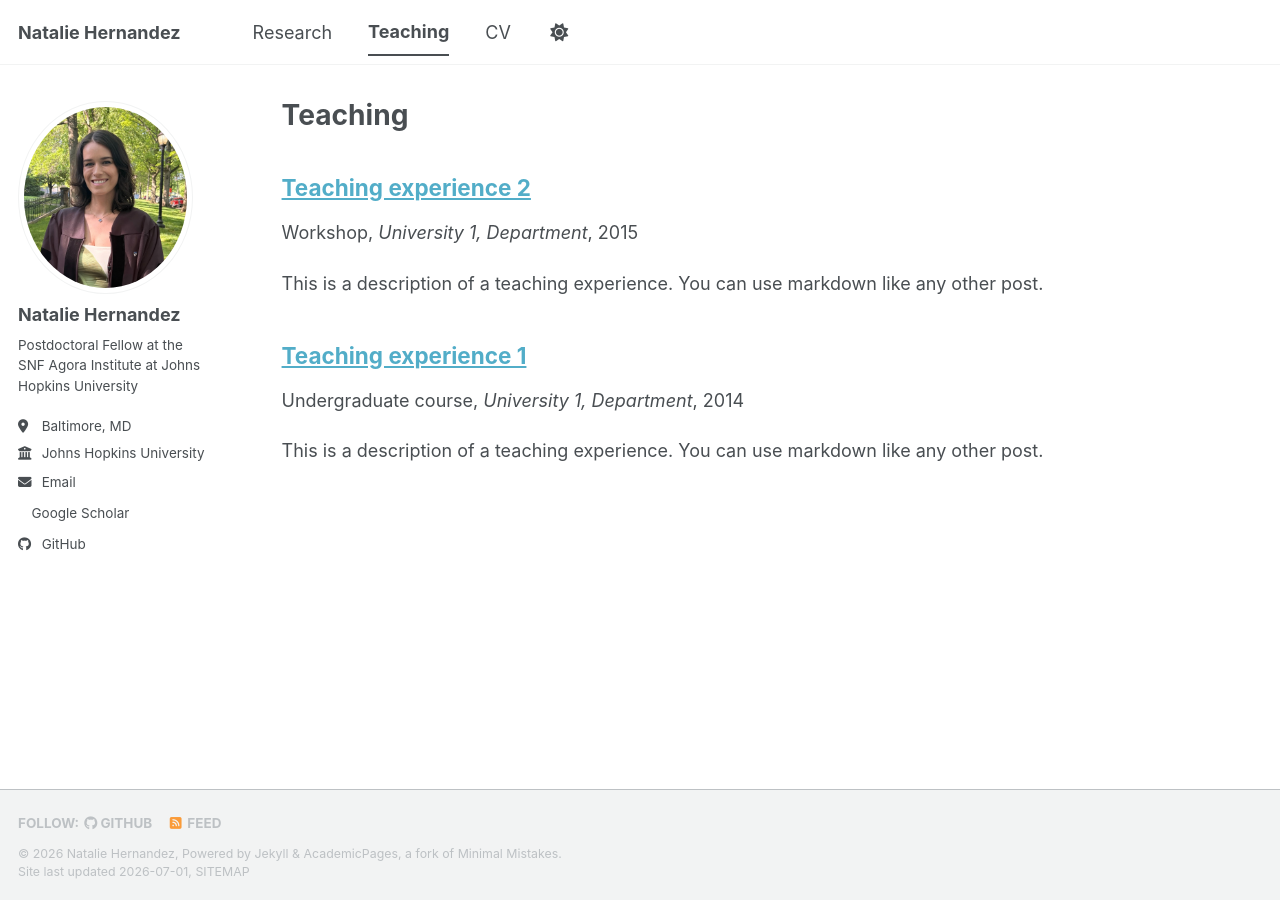
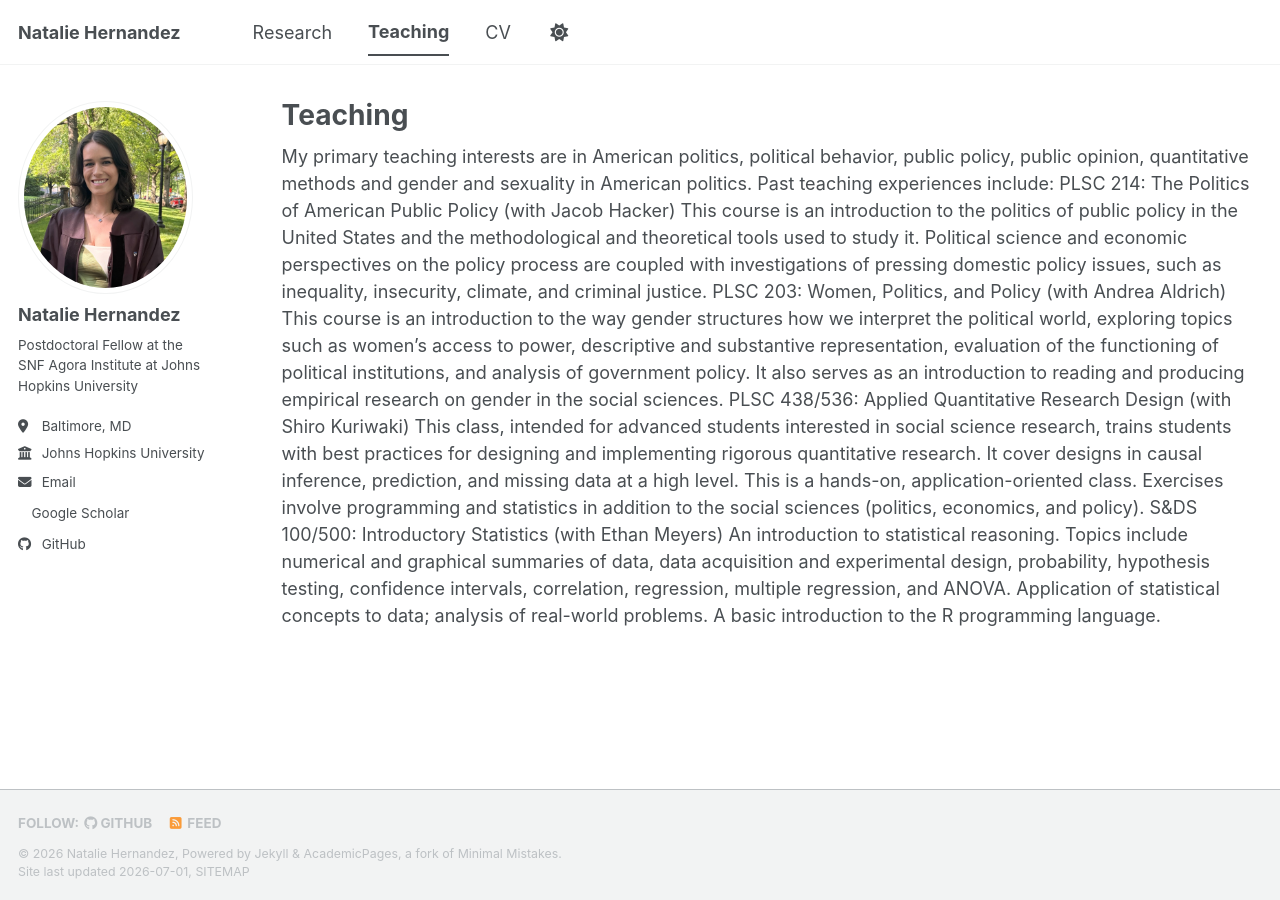
Before and after one commit to nataliehdez11/nataliehdez11.github.io, a Jekyll site: the page built from _pages/teaching.html, in a window 1280 px wide. Built offline with Jekyll 4.4.1, drawn with Linux system fonts in a browser that asks for light colours; a style sheet for code colours, icons or effects is not loaded.

Commit message:
Update teaching.html

```diff
--- a/_pages/teaching.html
+++ b/_pages/teaching.html
@@ -5,8 +5,13 @@ permalink: /teaching/
 author_profile: true
 ---
 
-{% include base_path %}
-
-{% for post in site.teaching reversed %}
-  {% include archive-single.html %}
-{% endfor %}
+My primary teaching interests are in American politics, political behavior, public policy, public opinion, quantitative methods and gender and sexuality in American politics.
+Past teaching experiences include:
+PLSC 214: The Politics of American Public Policy (with Jacob Hacker)
+This course is an introduction to the politics of public policy in the United States and the methodological and theoretical tools used to study it. Political science and economic perspectives on the policy process are coupled with investigations of pressing domestic policy issues, such as inequality, insecurity, climate, and criminal justice.
+PLSC 203: Women, Politics, and Policy (with Andrea Aldrich)
+This course is an introduction to the way gender structures how we interpret the political world, exploring topics such as women’s access to power, descriptive and substantive representation, evaluation of the functioning of political institutions, and analysis of government policy. It also serves as an introduction to reading and producing empirical research on gender in the social sciences.
+PLSC 438/536: Applied Quantitative Research Design (with Shiro Kuriwaki)
+This class, intended for advanced students interested in social science research, trains students with best practices for designing and implementing rigorous quantitative research. It cover designs in causal inference, prediction, and missing data at a high level. This is a hands-on, application-oriented class. Exercises involve programming and statistics in addition to the social sciences (politics, economics, and policy).
+S&DS 100/500: Introductory Statistics (with Ethan Meyers)
+An introduction to statistical reasoning. Topics include numerical and graphical summaries of data, data acquisition and experimental design, probability, hypothesis testing, confidence intervals, correlation, regression, multiple regression, and ANOVA. Application of statistical concepts to data; analysis of real-world problems. A basic introduction to the R programming language.
```
